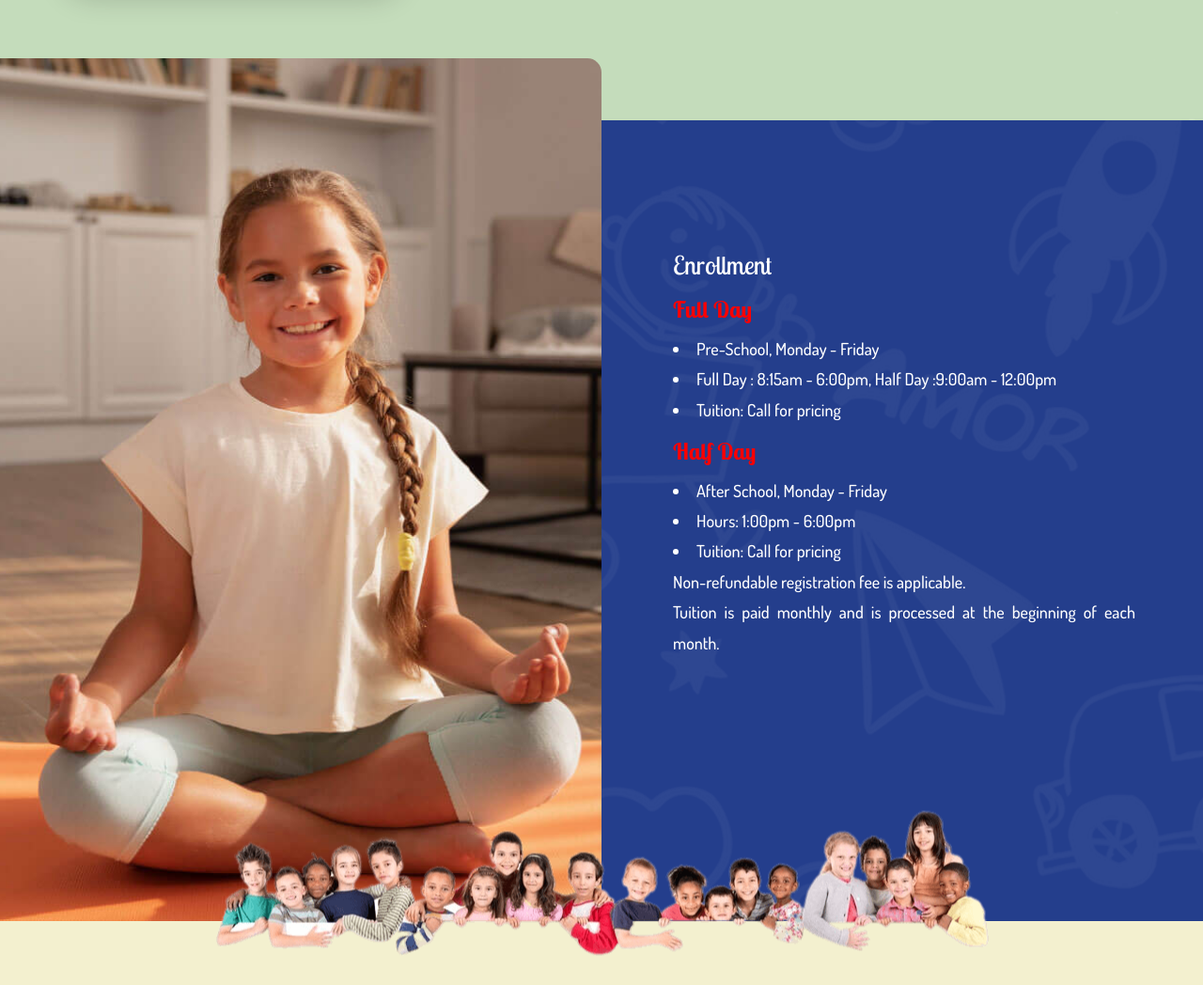
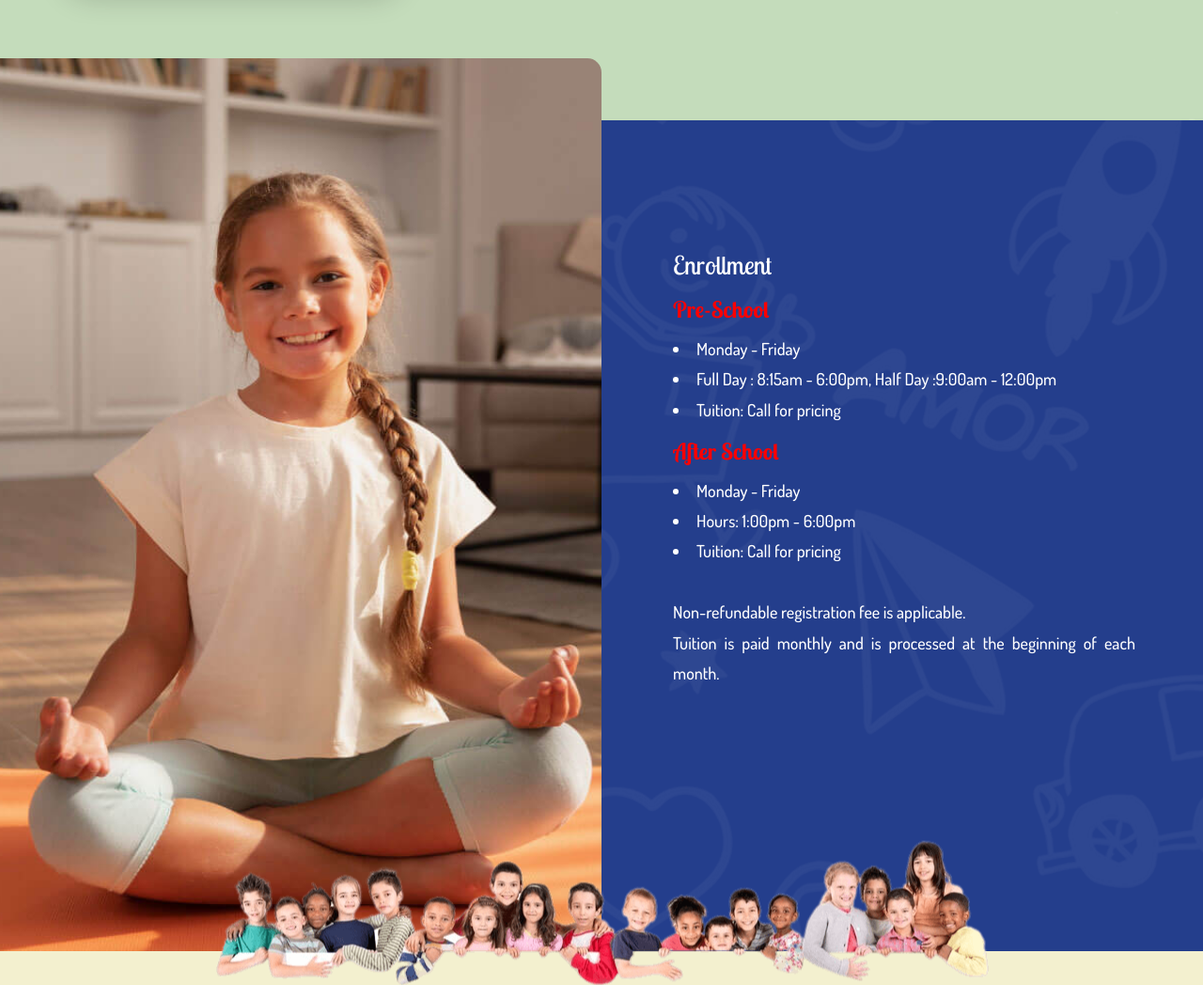
Before and after one commit to vguruorg/vguruorg.github.io, a plain HTML site: page index.html in a window 1280 px wide. Shown: the part 2981-4029 px from the top of the page at 94% size. Drawn offline with nearby package versions, Linux system fonts and the light colour scheme.

Commit message:
title updates

```diff
--- a/dynamic.js
+++ b/dynamic.js
@@ -46,20 +46,20 @@
 
     // Enrollment Start
 
-    // Full Day Detail Start
-    var full_day_title = "Pre-School, Monday - Friday";
+    // Pre-school Detail Start
+    var full_day_title = "Monday - Friday";
     var full_day_time = "Full Day : 8:15am - 6:00pm, Half Day :9:00am - 12:00pm";
     var full_day_price = "Tuition: Call for pricing";
-    // Full Day Detail End
+    // Pre-school Detail End
 
-    // Half Day Detail Start
-    var half_day_title = "After School, Monday - Friday";
+    // After School Detail Start
+    var half_day_title = "Monday - Friday";
     var half_day_time = "Hours: 1:00pm - 6:00pm";
     var half_day_price = "Tuition: Call for pricing";
-    // Half Day Detail End
+    // After School Detail End
 
     // terms and conditions Start
-    var terms_and_conditions = "Non-refundable registration fee is applicable. <br> Tuition is paid monthly and is processed at the beginning of each month.";
+    var terms_and_conditions = " <br> Non-refundable registration fee is applicable. <br> Tuition is paid monthly and is processed at the beginning of each month.";
     // terms and conditions End
     // Enrollment End
 
--- a/index.html
+++ b/index.html
@@ -332,7 +332,7 @@
                                                 <div class="event-item">
                                                     <div class="event-content">
                                                         <h4 class="title-enrollment">Enrollment</h4>
-                                                        <h5>Full Day</h5>
+                                                        <h5>Pre-School</h5>
                                                         <ul>
                                                             <li class="text-white"><span class="full_day_title">Full
                                                                     Day, Monday - Friday</span></li>
@@ -342,7 +342,7 @@
                                                                     class="full_day_price">Tuition: $xxx per
                                                                     month</span></li>
                                                         </ul>
-                                                        <h5>Half Day</h5>
+                                                        <h5>After School</h5>
                                                         <ul>
                                                             <li class="text-white "><span class="half_day_title">Half
                                                                     Day, Monday - Friday</span></li>
```
